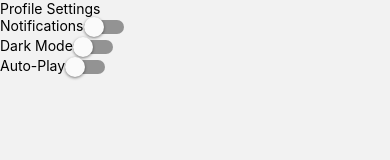
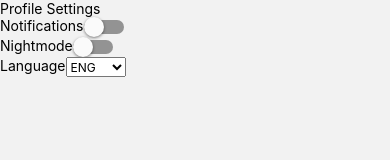
Before and after one commit to SeppeBe1/Homie, a React Native app in the folder homie/: screen / in a window 390 px wide. Shown: the top 160 px of the page. Built offline with nearby package versions, Linux system fonts and the light colour scheme.

Commit message:
Feat[homescreen]: add Picker for languages

```diff
--- a/homie/screens/Homescreen.js
+++ b/homie/screens/Homescreen.js
@@ -1,21 +1,40 @@
-import { StyleSheet, Text, View, Switch } from 'react-native'
-import React from 'react'
+import { StyleSheet, Text, View, Switch, Picker } from 'react-native';
+import React, {useState} from 'react';
 
 export default function Homescreen() {
+
+  const [notifications, setNotifications] = useState(false);
+  const notificationsVal = () => setIsEnabled(previousState => !previousState);
+
+  const [nightmode, setnightmode] = useState(false);
+  const nightmodeVal = () => setnightmode(previousState => !previousState);
+
+  const [autooPlay, setAutoPlay] = useState(false);
+  const autoPlay = () => setAutoPlay(previousState => !previousState);
+
+  const [selectedValue, setSelectedValue] = useState("English");
+
   return (
     <View>
     <Text >Profile Settings</Text>
     <View style={styles.switchContainter}>
       <Text>Notifications</Text>
-      <Switch />
+      <Switch onValueChange={notificationsVal} value={notifications} />
     </View>
     <View style={styles.switchContainter}>
-      <Text>Dark Mode</Text>
-      <Switch/>
+      <Text>Nightmode</Text>
+      <Switch onValueChange={nightmodeVal} value={nightmode}/>
     </View>
     <View style={styles.switchContainter}>
-      <Text>Auto-Play</Text>
-       <Switch />
+      <Text>Language</Text>
+      <Picker
+        selectedValue={selectedValue}
+        style={{ height: 20, width: 60, alignItems: "center" ,fontSize: 12, paddingLeft: 'auto', paddingRight: 'auto',}}
+        onValueChange={(itemValue, itemIndex) => setSelectedValue(itemValue)}
+      >
+        <Picker.Item label="ENG" value="English" />
+        <Picker.Item label="NL" value="Nederlands" />
+      </Picker>
     </View>
   </View>
   )
```
